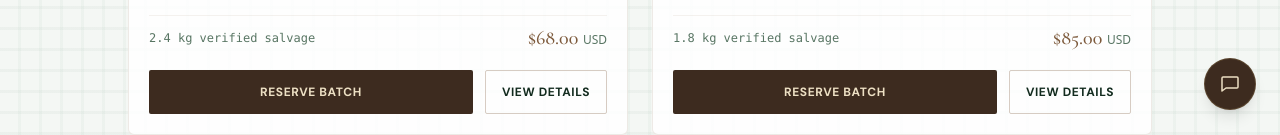
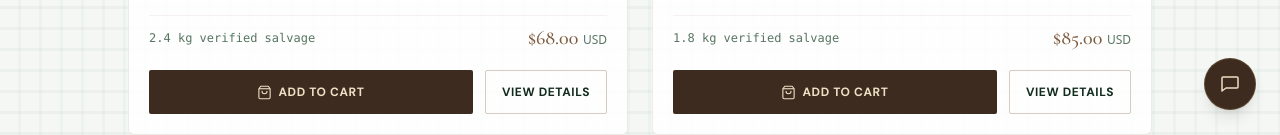
Before and after one commit to EsBazza/HeriTech-WebApp, a Next.js app: page / in a window 1280 px wide. Shown: the part 666-801 px from the top of the page. Built offline with nearby package versions, Linux system fonts and the light colour scheme; no server answers.

Commit message:
feat(ui): update feed action button text to 'Add to Cart' with shopping bag icon

```diff
--- a/src/components/FeedCard.tsx
+++ b/src/components/FeedCard.tsx
@@ -127,9 +127,32 @@ export function FeedCard({ batch, role = "guest" }: FeedCardProps) {
         ) : (
           <button
             onClick={handleReserve}
-            className="flex-1 py-2.5 px-4 bg-[#3D2B1F] hover:bg-[#5A3F2A] text-[#EDE0C4] text-xs font-bold uppercase tracking-wider rounded-[2px] transition-colors cursor-pointer min-h-[44px]"
+            className="flex-1 py-2.5 px-4 bg-[#3D2B1F] hover:bg-[#5A3F2A] text-[#EDE0C4] text-xs font-bold uppercase tracking-wider rounded-[2px] transition-colors cursor-pointer min-h-[44px] flex items-center justify-center space-x-1.5"
           >
-            {translateSync("Reserve batch")}
+            <svg width="15" height="15" viewBox="0 0 24 24" fill="none">
+              <path
+                d="M6 2L3 6v14a2 2 0 0 0 2 2h14a2 2 0 0 0 2-2V6l-3-4z"
+                stroke="currentColor"
+                strokeWidth="1.75"
+                strokeLinecap="round"
+                strokeLinejoin="round"
+              />
+              <line
+                x1="3"
+                y1="6"
+                x2="21"
+                y2="6"
+                stroke="currentColor"
+                strokeWidth="1.75"
+              />
+              <path
+                d="M16 10a4 4 0 0 1-8 0"
+                stroke="currentColor"
+                strokeWidth="1.75"
+                strokeLinecap="round"
+              />
+            </svg>
+            <span>{translateSync("Add to Cart")}</span>
           </button>
         )}
 
```
